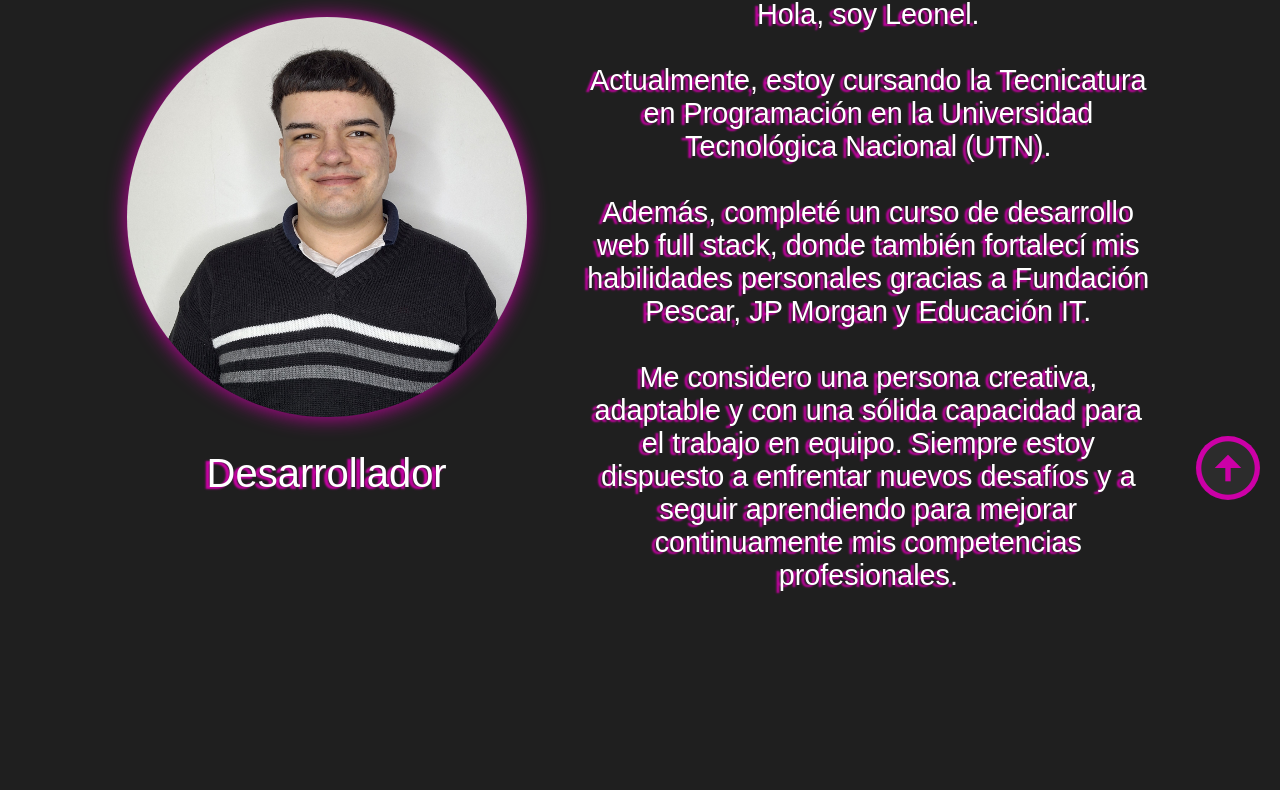
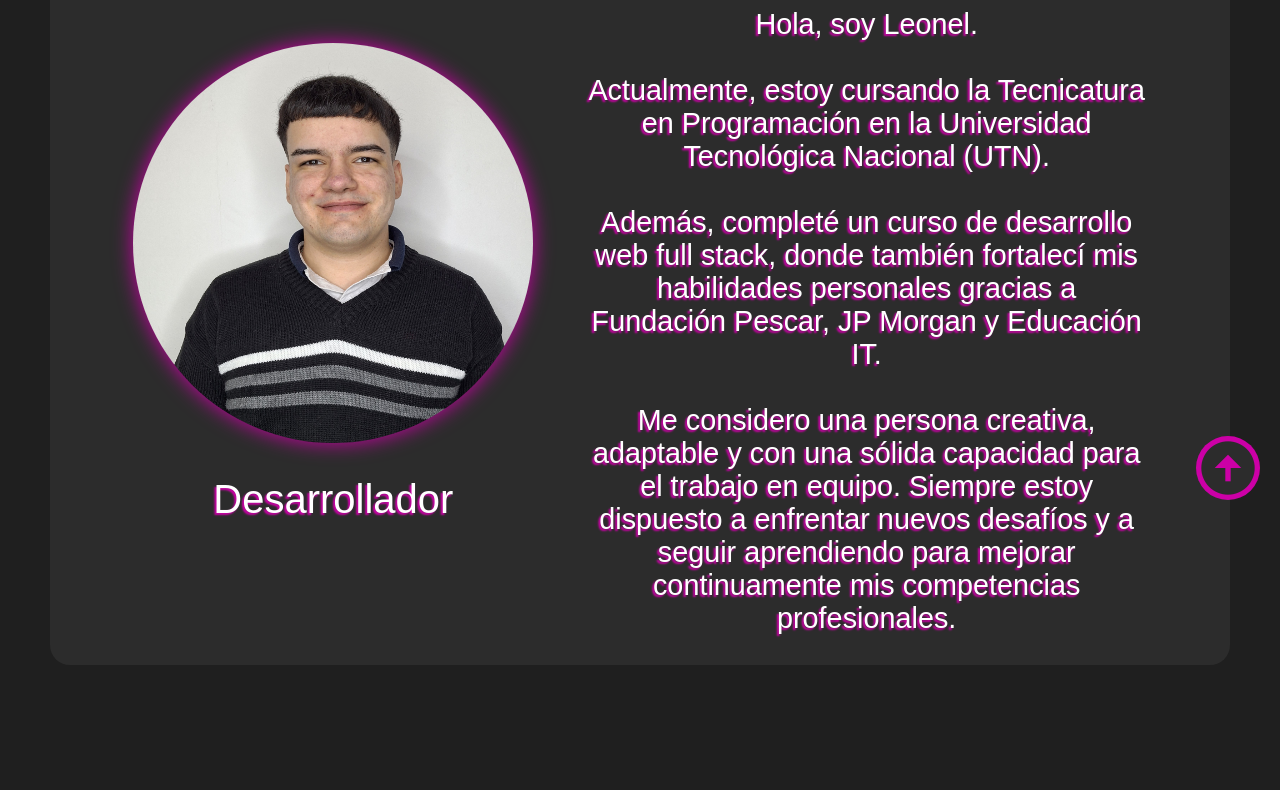
Before and after one commit to leocorrea19/portfolio, a website built with Vite: page index.html in a window 1280 px wide. Shown: the part 280-1070 px from the top of the page. Built offline with nearby package versions, Linux system fonts and the light colour scheme; a web font is replaced by a local one.

Commit message:
Actualización de diseño

```diff
--- a/style.css
+++ b/style.css
@@ -17,7 +17,7 @@ body {
     font-family: "Jaro", Arial;
     background-color: var(--colorMain);
     color: white;
-    text-shadow: -4px 2px 2px var(--colorRosa);
+    text-shadow: -2px 2px 2px var(--colorRosa);
 }
 
 a {
@@ -78,8 +78,10 @@ main {
     flex-direction: column;
     justify-content: space-evenly;
     text-align: center;
-    padding: 20px;
+    padding: 30px;
     margin-top: 10px;
+    background: var(--colorHeader);
+    border-radius: 20px;
 }
 
     .container-sobre-mi .image img {
@@ -428,7 +430,7 @@ main {
         flex-direction: column;
         justify-content: space-evenly;
         text-align: center;
-        padding: 20px;
+        padding: 30px;
         margin-top: 5em;
     }
 
@@ -726,7 +728,7 @@ main {
             flex-direction: row;
             justify-content: space-evenly;
             text-align: center;
-            padding: 20px;
+            padding: 30px;
             margin-top: 60px;
         }
 
```
